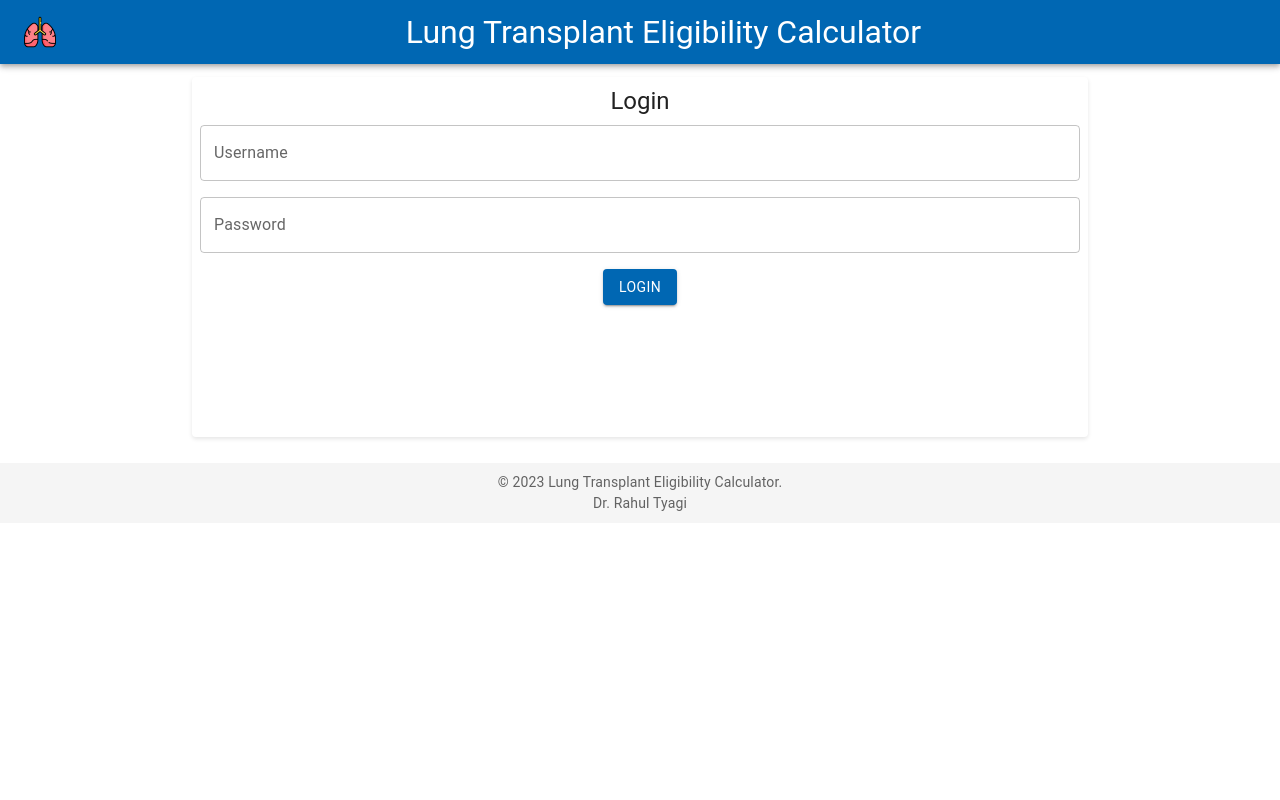
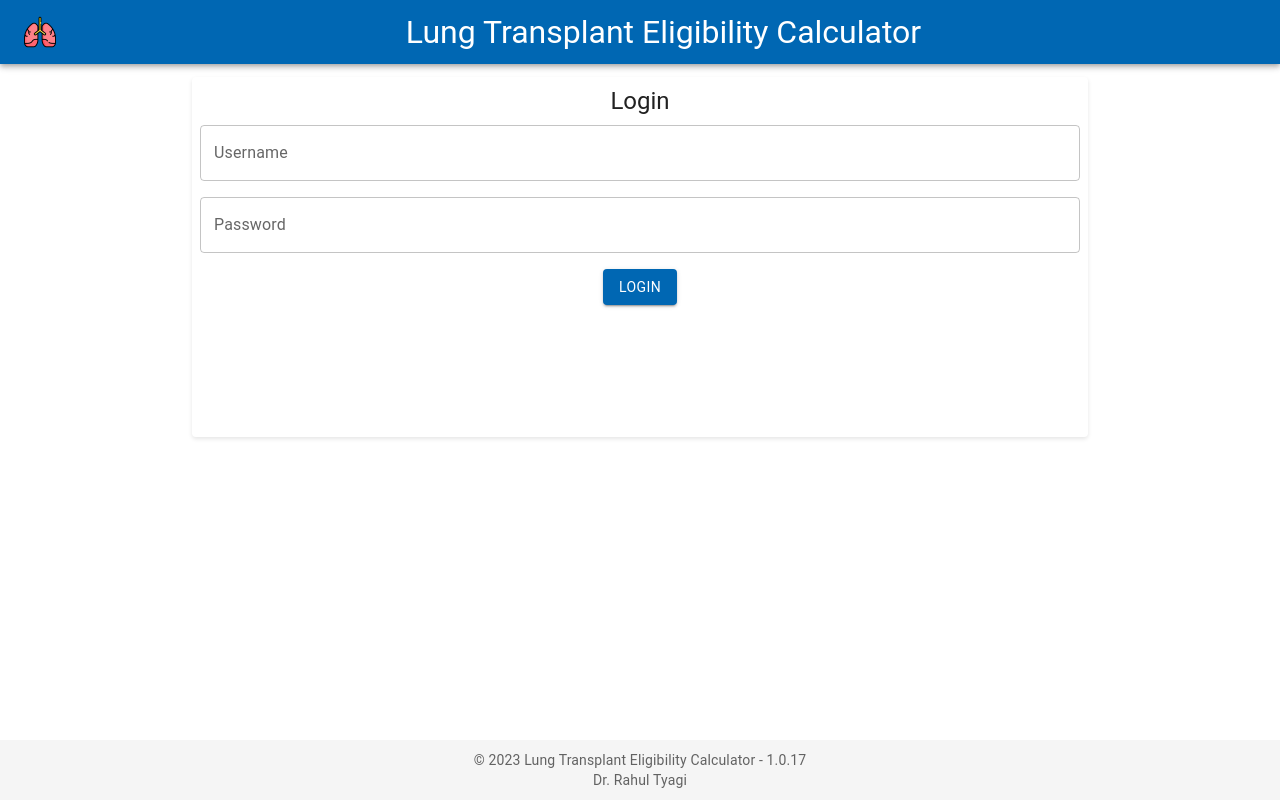
Before and after one commit to iShubhamTyagi/ltec, a React (Create React App) app: page / in a window 1280 px wide. Built offline with nearby package versions, Linux system fonts and the light colour scheme.

Commit message:
Footer improvements

```diff
--- a/src/components/Footer.js
+++ b/src/components/Footer.js
@@ -10,12 +10,16 @@ function Footer() {
         backgroundColor: "#f5f5f5",
         minHeight: "60px",
         display: "flex",
+        zIndex: 2,
         justifyContent: "center",
         alignItems: "center",
+        position: "fixed", // Add this line to make the footer sticky
+        bottom: 0, // Add this line to position the footer at the bottom
+        width: "100%", // Make the footer span the entire width
       }}
     >
       <Typography variant="body2" color="textSecondary" align="center">
-        &copy; 2023 Lung Transplant Eligibility Calculator.
+        &copy; 2023 Lung Transplant Eligibility Calculator - 1.0.17
         <br />
         Dr. Rahul Tyagi
       </Typography>
```
